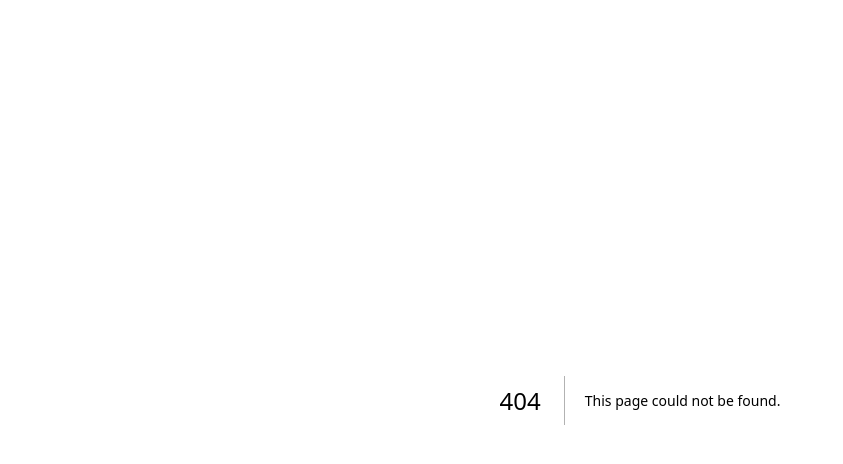
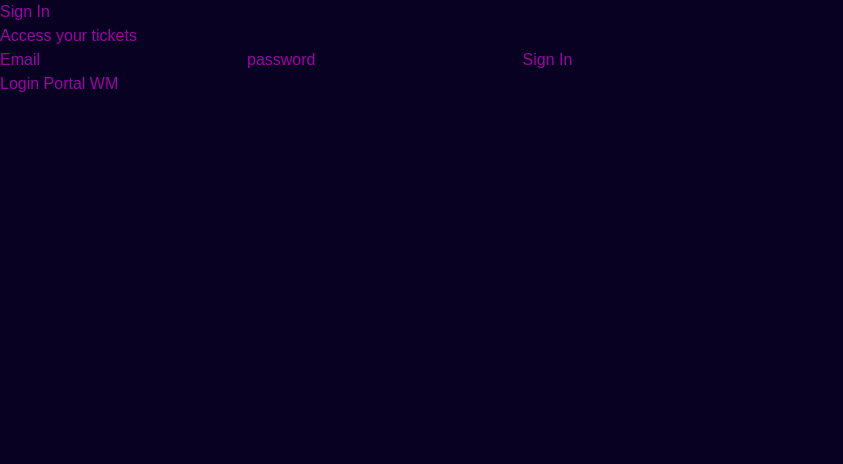
Before and after one commit to ciarajlangan/WMoylan, a Next.js app: page /login in a window 1280 px wide. Before the commit this address had no page. Shown: the top 464 px of the page, without its empty margins (0-843 px from the left). Built offline with nearby package versions, Linux system fonts and the light colour scheme.

Commit message:
Created admin page

```diff
--- a/src/app/admin/page.js
+++ b/src/app/admin/page.js
@@ -1 +1,38 @@
 //for it department
+import Link from "next/link";
+//import DynamicNavBar from "../components/DynamicNavBar";
+//do an import here for an uncreated admin css file
+
+//need to create admin files for this page to work pages to be created = admin_users and ADMIN TICKETS
+
+export default function AdminUsersPage() {
+    return (
+        <>
+
+        <main className = "admin-container">
+            <section className = "admin-header">
+                <h1 className = "admin-title">Admin Dashboard</h1>
+                <p className = "admin-subtitle">
+                    Manage users and tickets
+                </p>
+            </section>
+
+
+            <section className = "admin-grid">
+                <Link href = "/admin_users" className = "admin-card">
+                <h2>Manage Users</h2>
+                <p>Create, view, update or delete user accounts</p>
+                </Link>
+
+
+            </section>
+        </main>
+
+
+
+        </>
+
+
+
+    )
+}
--- a/src/app/api/login/route.js
+++ b/src/app/api/login/route.js
@@ -1,4 +1,4 @@
-import pool from "@/lib/db";
+import pool from "@/app/api/libs/db";
 import { NextResponse } from "next/server";
 import bcrypt from "bcrypt";
 
--- a/src/app/api/tickets/[id]/route.js
+++ b/src/app/api/tickets/[id]/route.js
@@ -1,4 +1,4 @@
-import pool from "@/lib/db";
+import pool from "@/app/api/libs/db";
 
 export async function GET(req, { params }) {
   try {
--- a/src/app/api/tickets/route.js
+++ b/src/app/api/tickets/route.js
@@ -1,4 +1,4 @@
-import pool from "@/lib/db";
+import pool from "@/app/api/libs/db";
 
 export async function GET() {
 
--- a/src/app/api/users/route.js
+++ b/src/app/api/users/route.js
@@ -1,4 +1,4 @@
-import pool from "@/lib/db";
+import pool from "@/app/api/libs/db";
 //potenitally import bycrpt later?
 import bcrypt from "bcrypt";
 //create an authenticate file in lib for importing
--- a/src/app/components/TicketCard/page.js
+++ b/src/app/components/TicketCard/page.js
@@ -3,7 +3,11 @@ export default function TicketCard(){
 
     return (
 
-        //delete
+        //Task for the day is to create a home page with links to log in and make tickets-then role based permissions to duplicate the create read edit delete
+        //also create a ticketcard that shows the users tickets only and allows them to edit delete etc......
+        //log- in - role -based permisissions-> dashboard -> view ticket card which will consist of the attributes of the tickets table attributes -> be able to delete, update, search, and create the tickets being stored on the ticket page-> dashboard -> log out
+        //create
+        //read
         //edit
         //delete
         <div className = "ticket-card">
--- /dev/null
+++ b/src/app/login/page.js
@@ -0,0 +1,105 @@
+"use client"
+import { useState} from "react";
+import "./login.css";
+//import dynamic navbar here
+
+export default function LoginPage() {
+    const [formData, setFormData] = useState({
+        email: "",
+        password: "",
+    });
+
+    const [message, setMessage] = useState("");
+
+    function handleChange(e) {
+        setFormData({ ...formData, [e.target.name]: e.target.value });
+    }
+
+    async function handleSubmit(e) {
+        e.preventDefault();
+
+        try {
+            const response = await fetch("/api/login", {
+                method: "POST",
+                headers: {
+                    "Content-Type": "application/json",
+                },
+                body: JSON.stringify(formData),
+            });
+
+            const data = await response.json();
+
+            if (data.sucess) {
+                setMessage("Login successful!");
+
+                console.log("User:", data.user); ///HAVE TO CREATE USER AUTHENTICATION
+
+                if(data.user.role === "admin") {
+                    window.location.href = "/admin_dashboard";
+                }else if (data.user.role === "basicUser") {
+                    window.location.href = "/basicUser_dashboard";
+                } else {
+                    setMessage("Unknown user role")
+                }
+
+            } else {
+                setMessage(data.message || "Login failed");
+            }
+
+        } catch (error) {
+            console.error(error);
+            setMessage("Something went wrong");
+        }
+    }
+
+
+    return (
+        <>
+
+        <main className = "login-container">
+            <section className = "login-header">
+                <h1 className = "login-title">Sign In</h1>
+                <p className = "login-subtitle">Access your tickets</p>
+            </section>
+
+            <form className = "login-form" onSubmit={handleSubmit}>
+
+                <label>
+                    Email
+                    <input
+                    type = "email"
+                    name= "email"
+                    className="input"
+                    value={formData.email}
+                    onChange={handleChange}
+                    required
+                    />
+                </label>
+
+                <label>
+                    password
+                    <input
+                    type ="password"
+                    name = "password"
+                    className = "input"
+                    value = {formData.password}
+                    onChange={handleChange}
+                    required
+                    />
+                </label>
+
+                <button type = "submit" className = "submit-button">
+                    Sign In
+                </button>
+            </form>
+
+            {message && <p className = "login-message">{message}</p>}
+
+            <footer className = "login-footer">
+                Login Portal WM
+            </footer>
+        </main>
+
+        </>
+    )
+}
--- a/src/app/page.js
+++ b/src/app/page.js
@@ -75,8 +75,8 @@ export default function Home() {
         <>
         <main className = "signin-container">
           <section className = "signin-header">
-            <h1 className = "signin-title">Log In</h1>
-            <p className = "signin-subtitle">Log in</p>
+            <h1 className = "signin-title">Issue a ticket to IT</h1>
+            <p className = "signin-subtitle">Create an account to start</p>
           </section>
 
           <form className = "signin-form" onSubmit = {handleSubmit}>
@@ -128,7 +128,7 @@ export default function Home() {
                 <p className = "field-error">{errors.password}</p> //need to create error message for this also
               )}
             </label>
-            <button type = "submit">Log In</button>
+            <button type = "submit">Create Account</button>
 
 
             {message && (
```
Also changed, not shown: src/app/admin_users/page.js (added), src/app/api/libs/authen.js (added), src/app/api/libs/db.js (renamed from src/lib/db.js), src/app/login/login.css (added).
